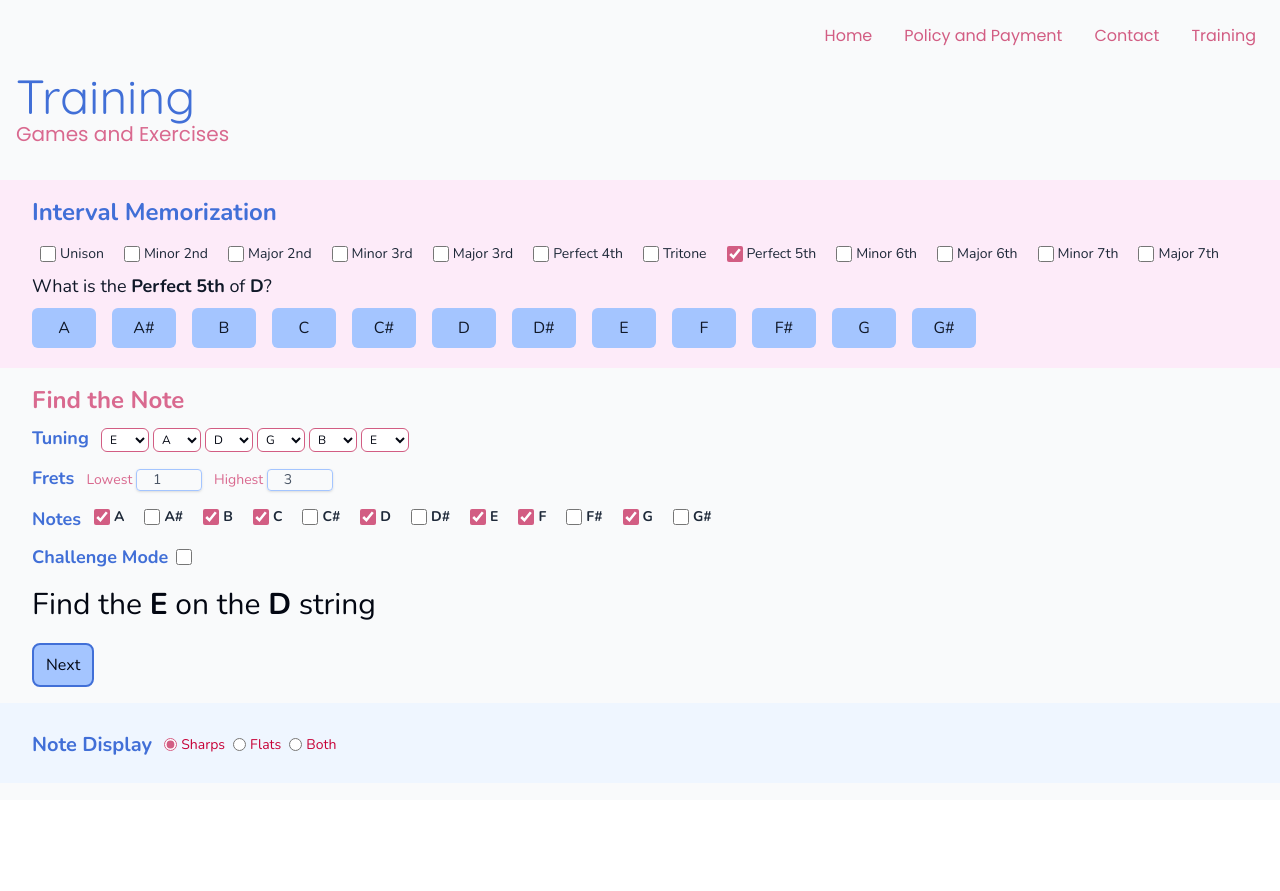
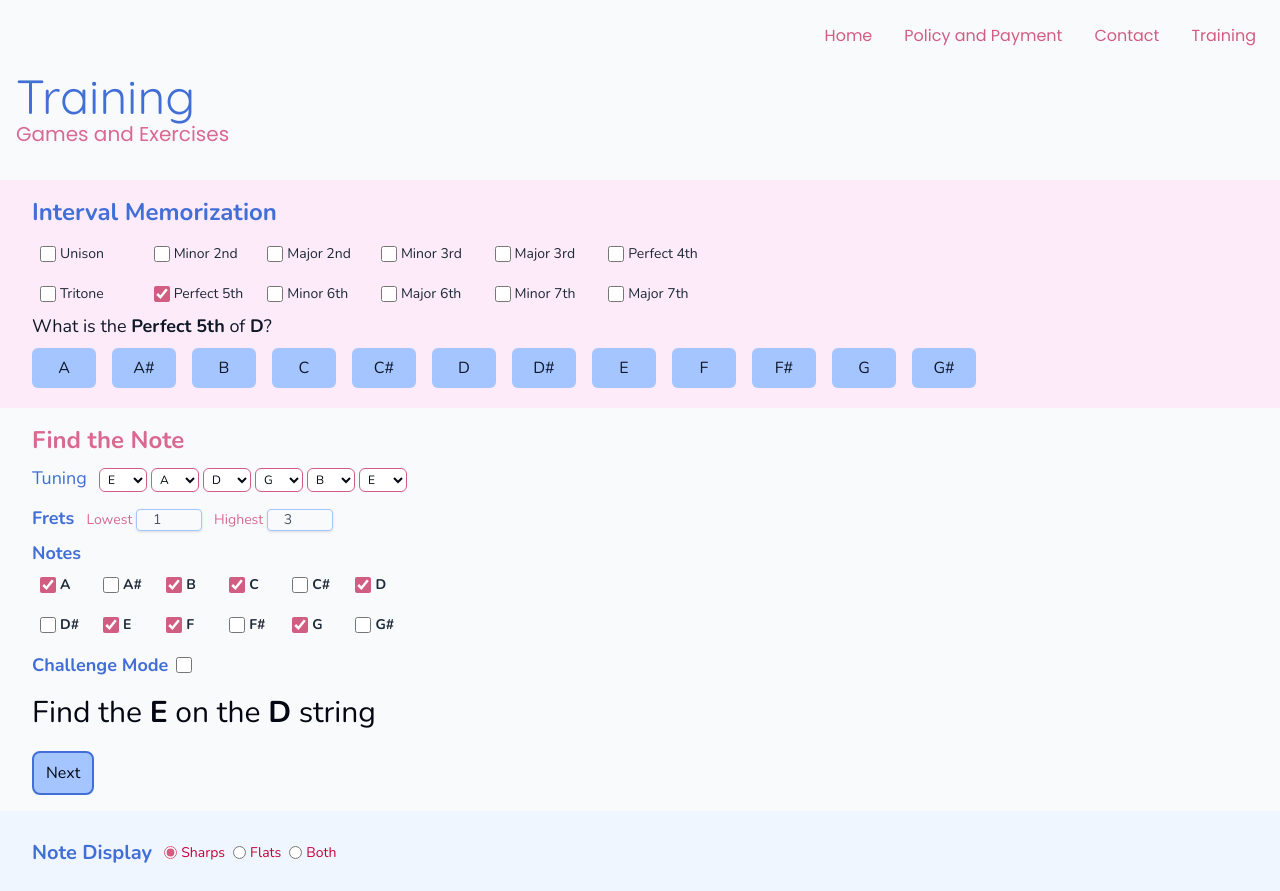
Before and after one commit to BenSievert/bensmusic.io, a SvelteKit app: page /training in a window 1280 px wide. Before the commit the page ends 800 px from the top, so only its background shows below. Built offline with nearby package versions, Linux system fonts and the light colour scheme.

Commit message:
pretty this up

```diff
--- a/src/routes/availability/+page.svelte
+++ b/src/routes/availability/+page.svelte
@@ -161,6 +161,7 @@
 			{/each}
 			<div class="mb-4"></div>
 			<h2 class="text-secondary-dark mb-2 text-xl font-bold">Times</h2>
+			<div class="grid grid-cols-3 sm:grid-cols-6 gap-1 w-max">
 			{#each times as time, i}
 				<Checkbox
 					label={time}
@@ -172,6 +173,7 @@
 					}}
 				/>
 			{/each}
+			</div>
 			<div class="mb-4"></div>
 			<h2 class="text-secondary-dark mb-2 text-xl font-bold">Needs</h2>
 			{#each Object.keys(needs) as need}
--- a/src/routes/training/+page.svelte
+++ b/src/routes/training/+page.svelte
@@ -21,15 +21,6 @@
 		`Major 7th`
 	];
 	const p5 = 7;
-
-	const getIsPossible = (string, note) => {
-		const toBeFound = notes[note];
-		const stringIndex = notes.indexOf(strings[string]);
-		for (const n of Array.from({ length: maxFret - minFret + 1 }, (_, i) => i)) {
-			if (getNextNote(stringIndex, n + minFret) == toBeFound) return true;
-		}
-		return false;
-	};
 
 	const getPossible = (string: string) =>
 		Array.from({ length: maxFret - minFret + 1 }, (_, i) => i)
@@ -112,7 +103,7 @@
 <SitePage title="Training" subtitle="Games and Exercises">
 	<Section>
 		<div class="text-primary-dark mb-2 text-2xl font-bold">Interval Memorization</div>
-		<div>
+		<div class="grid grid-cols-3 sm:grid-cols-6 gap-1 w-max">
 			{#each intervals as interval, intervalIndex}
 				<Checkbox
 					label={interval}
@@ -139,12 +130,12 @@
 	</Section>
 	<Section theme="secondary">
 		<div class="text-secondary-dark mb-2 text-2xl font-bold">Find the Note</div>
-		<div class="mb-2">
-			<span class="text-primary-dark mr-2 text-lg font-bold">Tuning</span>
+		<div class="mb-2 flex-col">
+			<div class="text-primary-dark mr-2 text-lg sm:inline-block">Tuning</div>
 			{#each Array.from({ length: 6 }) as _, i}
 				<select
 					bind:value={stringsState[i]}
-					class="mb-1 pl-1 cursor-pointer bg-white {noteDisplay == `both`
+					class="block sm:inline-block mb-1 pl-1 cursor-pointer bg-white {noteDisplay == `both`
 						? `w-18`
 						: `w-12`} border-accent-dark mr-1 rounded-md border py-0.5 text-xs"
 				>
@@ -184,6 +175,7 @@
 		</div>
 		<div class="text-primary-dark mb-2 text-lg font-bold">
 			Notes
+			<div class="grid grid-cols-4 sm:grid-cols-6 gap-1 w-max">
 			{#each notes as note, noteIndex}
 				<Checkbox
 					label={parseNote(note)}
@@ -195,6 +187,7 @@
 					}}
 				/>
 			{/each}
+			</div>
 		</div>
 		<div class={`${challenge ? `mb-2` : `mb-4`} flex`}>
 			<span class="text-primary-dark mr-2 text-lg font-bold">Challenge Mode</span>
```
Also changed, not shown: src/components/Checkbox.svelte (line endings or trailing spaces).
